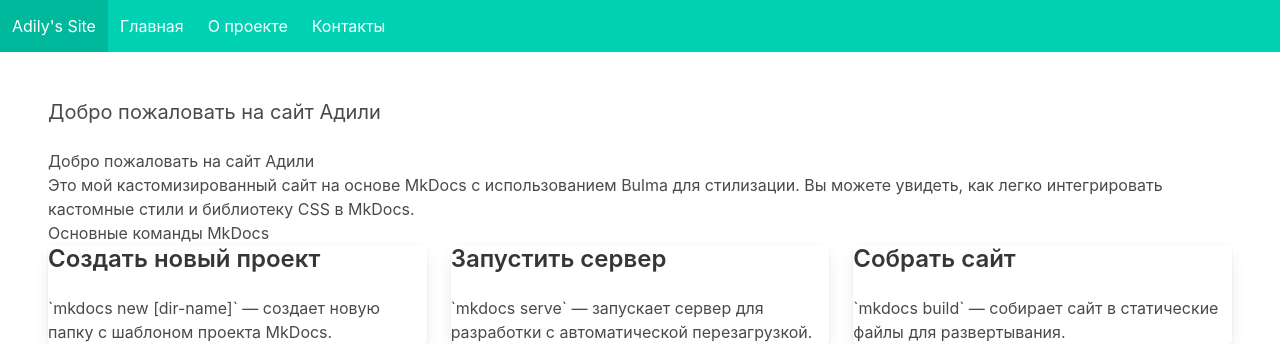
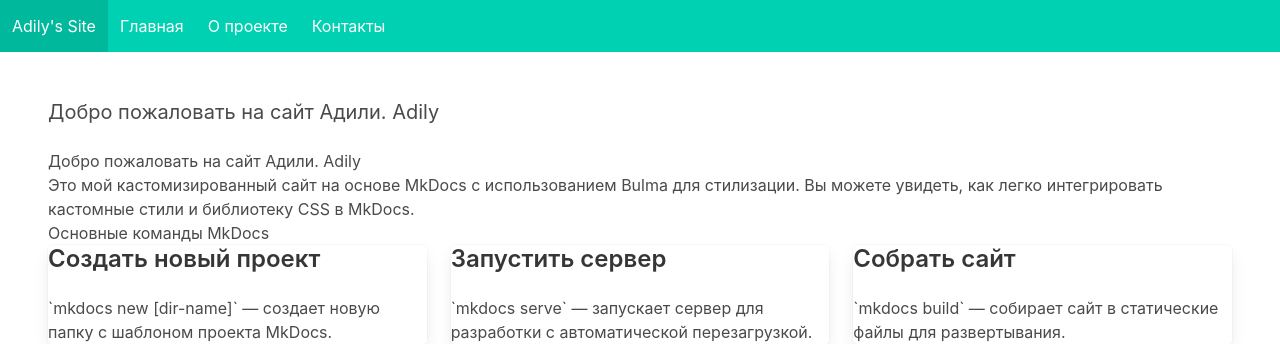
Before and after one commit to Adilya-Batyrbekova/mkdocs-site, an MkDocs documentation site: the page built from docs/index.md, in a window 1280 px wide. Shown: the top 344 px of the page. Built offline with MkDocs 1.6.1, drawn with Linux system fonts in a browser that asks for light colours.

Commit message:
Update index.md

```diff
--- a/docs/index.md
+++ b/docs/index.md
@@ -1,4 +1,5 @@
-# Добро пожаловать на сайт Адили
+# Добро пожаловать на сайт Адили. Adily
+
 
 Это мой кастомизированный сайт на основе MkDocs с использованием Bulma для стилизации. Вы можете увидеть, как легко интегрировать кастомные стили и библиотеку CSS в MkDocs.
 
```
